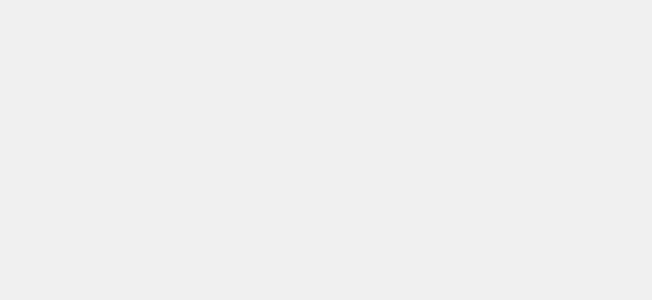
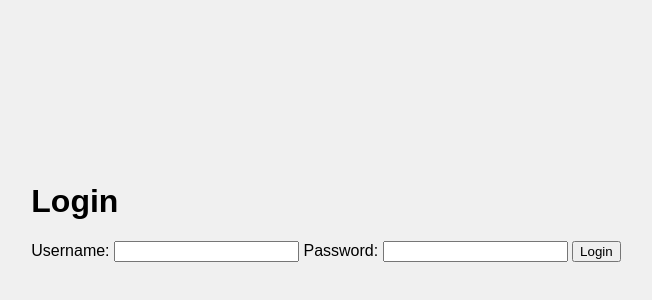
Before and after one commit to autore2024/football-manager-24, a plain HTML site: page index.html in a window 1280 px wide. Shown: the part 188-488 px from the top of the page, without its empty margins (314-966 px from the left). Drawn offline with Linux system fonts and the light colour scheme; files that its build step writes are made by us from their sources; files whose address does not match are found by name.

Commit message:
Update index.html

```diff
--- a/index.html
+++ b/index.html
@@ -7,7 +7,18 @@
   <link rel="stylesheet" href="css/style.css">
 </head>
 <body>
-  <!-- Contenuto della pagina qui -->
+  <div class="login-container">
+    <h1>Login</h1>
+    <form>
+      <label for="username">Username:</label>
+      <input type="text" id="username" name="username" required>
+
+      <label for="password">Password:</label>
+      <input type="password" id="password" name="password" required>
+
+      <button type="submit">Login</button>
+    </form>
+  </div>
   <script src="js/script.js"></script>
 </body>
 </html>
```
